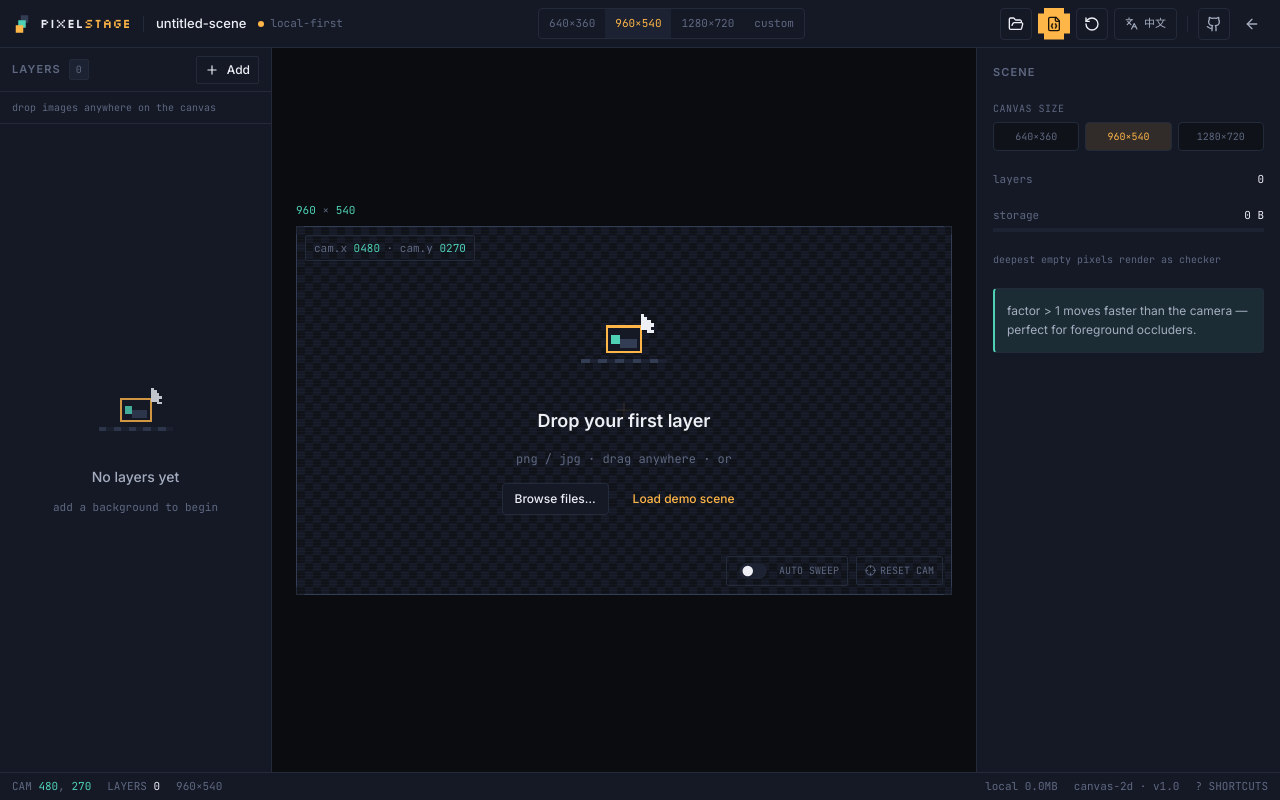
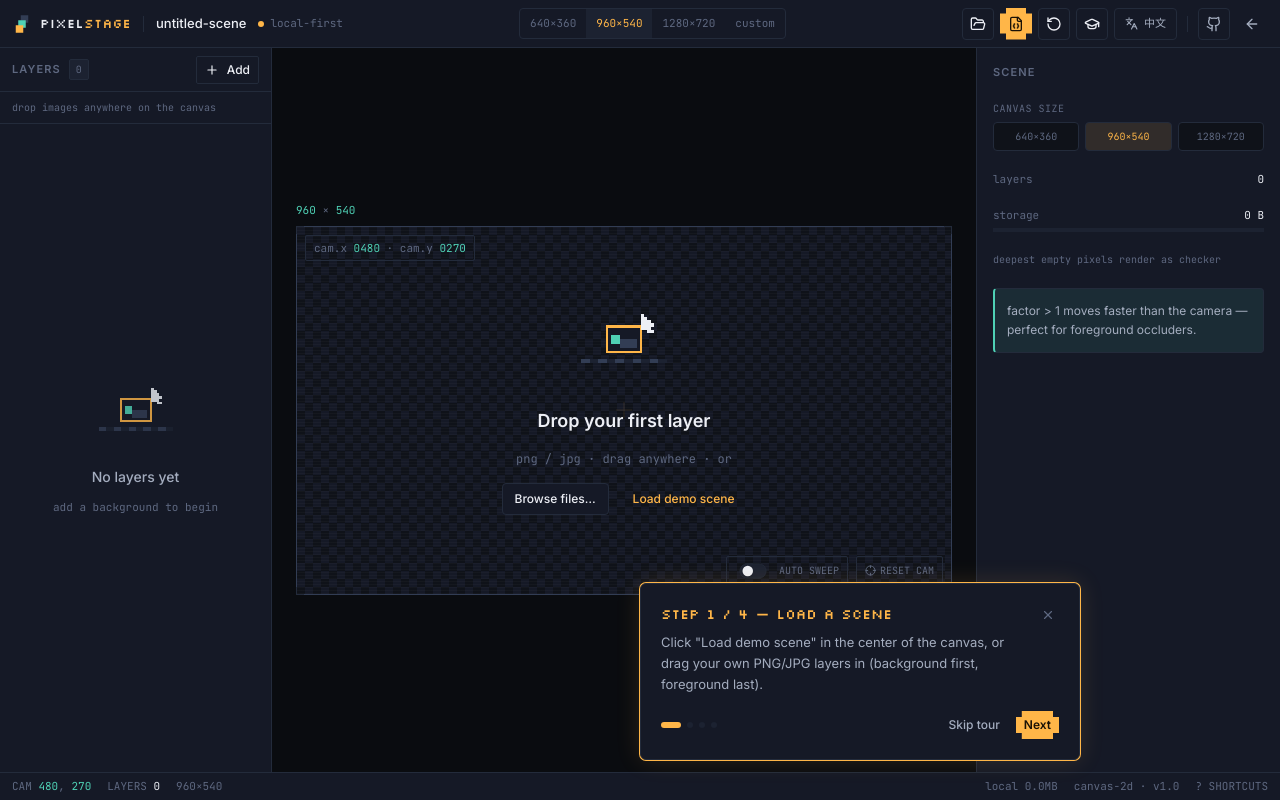
Before and after one commit to YUANYINGLONG-91/pixelstage, a React (Vite) app: page /editor in a window 1280 px wide. Built offline with nearby package versions, Linux system fonts and the light colour scheme.

Commit message:
Add first-run onboarding tour (4 steps, bilingual) + tutorial button

```diff
--- /dev/null
+++ b/src/components/editor/Onboarding.tsx
@@ -0,0 +1,115 @@
+import { useEffect, useState } from "react";
+import { AnimatePresence, motion } from "framer-motion";
+import { X } from "lucide-react";
+import { Button } from "@/components/ui/button";
+import { useT } from "@/i18n";
+import type { DictKey } from "@/i18n/dict";
+
+const ONBOARDED_KEY = "pixelstage.onboarded";
+
+const STEPS: { title: DictKey; body: DictKey }[] = [
+  { title: "onb.s1t", body: "onb.s1b" },
+  { title: "onb.s2t", body: "onb.s2b" },
+  { title: "onb.s3t", body: "onb.s3b" },
+  { title: "onb.s4t", body: "onb.s4b" },
+];
+
+export function useOnboarding() {
+  const [open, setOpen] = useState(false);
+  useEffect(() => {
+    if (!localStorage.getItem(ONBOARDED_KEY)) {
+      const timer = setTimeout(() => setOpen(true), 600);
+      return () => clearTimeout(timer);
+    }
+  }, []);
+  const close = (done: boolean) => {
+    if (done) localStorage.setItem(ONBOARDED_KEY, "1");
+    setOpen(false);
+  };
+  return { open, close, reopen: () => setOpen(true) };
+}
+
+export default function Onboarding({
+  open,
+  onClose,
+}: {
+  open: boolean;
+  onClose: (done: boolean) => void;
+}) {
+  const t = useT();
+  const [step, setStep] = useState(0);
+  const last = step === STEPS.length - 1;
+
+  useEffect(() => {
+    if (open) setStep(0);
+  }, [open]);
+
+  return (
+    <AnimatePresence>
+      {open && (
+        <motion.div
+          initial={{ opacity: 0, y: 24 }}
+          animate={{ opacity: 1, y: 0 }}
+          exit={{ opacity: 0, y: 12 }}
+          transition={{ duration: 0.3, ease: [0.16, 1, 0.3, 1] }}
+          className="absolute bottom-10 left-1/2 z-40 w-[min(440px,calc(100%-32px))] -translate-x-1/2"
+        >
+          <div className="rounded-md border border-amber/50 bg-bg-2 p-5 shadow-[0_16px_48px_rgba(0,0,0,0.5)] amber-glow">
+            <div className="flex items-start justify-between gap-3">
+              <div>
+                <p className="font-pixel text-sm text-amber">{t(STEPS[step].title)}</p>
+                <p className="mt-2 text-[13px] leading-relaxed text-text-2">
+                  {t(STEPS[step].body)}
+                </p>
+              </div>
+              <button
+                onClick={() => onClose(true)}
+                className="shrink-0 rounded p-1 text-text-3 hover:text-text-1"
+                aria-label="Close"
+              >
+                <X size={14} />
+              </button>
+            </div>
+
+            <div className="mt-4 flex items-center justify-between">
+              {/* progress dots */}
+              <div className="flex gap-1.5">
+                {STEPS.map((_, i) => (
+                  <button
+                    key={i}
+                    onClick={() => setStep(i)}
+                    className={
+                      i === step
+                        ? "h-1.5 w-5 rounded-full bg-amber"
+                        : "h-1.5 w-1.5 rounded-full bg-bg-3 hover:bg-text-3"
+                    }
+                    aria-label={`Step ${i + 1}`}
+                  />
+                ))}
+              </div>
+              <div className="flex gap-2">
+                {step > 0 && (
+                  <Button variant="ghost" size="xs" onClick={() => setStep(step - 1)}>
+                    {t("onb.prev")}
+                  </Button>
+                )}
+                {step === 0 && (
+                  <Button variant="ghost" size="xs" onClick={() => onClose(true)}>
+                    {t("onb.skip")}
+                  </Button>
+                )}
+                <Button
+                  variant="primary"
+                  size="xs"
+                  onClick={() => (last ? onClose(true) : setStep(step + 1))}
+                >
+                  {last ? t("onb.done") : t("onb.next")}
+                </Button>
+              </div>
+            </div>
+          </div>
+        </motion.div>
+      )}
+    </AnimatePresence>
+  );
+}
--- a/src/components/editor/TopBar.tsx
+++ b/src/components/editor/TopBar.tsx
@@ -1,7 +1,7 @@
 import { GITHUB_URL } from "@/lib/constants";
 import { useEffect, useRef, useState } from "react";
 import { Link } from "react-router-dom";
-import { ArrowLeft, FileJson, FolderOpen, Github, RotateCcw } from "lucide-react";
+import { ArrowLeft, FileJson, FolderOpen, Github, GraduationCap, RotateCcw } from "lucide-react";
 import { Button } from "@/components/ui/button";
 import {
   Dialog,
@@ -29,10 +29,12 @@ export default function TopBar({
   savedAt,
   onExport,
   onOpenProject,
+  onOpenTutorial,
 }: {
   savedAt: Date | null;
   onExport: () => void;
   onOpenProject: () => void;
+  onOpenTutorial: () => void;
 }) {
   const { name, setName, canvasSize, setCanvasSize, resetScene, layers } = useSceneStore();
   const [editingName, setEditingName] = useState(false);
@@ -201,6 +203,14 @@ export default function TopBar({
           </TooltipTrigger>
           <TooltipContent>{t("ed.resetScene")}</TooltipContent>
         </Tooltip>
+        <Tooltip>
+          <TooltipTrigger asChild>
+            <Button variant="outline" size="icon" onClick={onOpenTutorial} aria-label="Tutorial">
+              <GraduationCap />
+            </Button>
+          </TooltipTrigger>
+          <TooltipContent>{t("onb.help")}</TooltipContent>
+        </Tooltip>
         <LangToggle />
         <div className="mx-1 h-4 w-px bg-border" />
         <a
--- a/src/i18n/dict.ts
+++ b/src/i18n/dict.ts
@@ -154,6 +154,33 @@ export const dict = {
     en: "Local save failed — storage may be full. Export a project file soon.",
     zh: "本地保存失败 —— 存储可能已满。请尽快导出项目文件。",
   },
+
+  /* ------------------------------- onboarding ------------------------------- */
+  "onb.s1t": { en: "Step 1 / 4 — Load a scene", zh: "第 1 步 / 共 4 步 —— 载入场景" },
+  "onb.s1b": {
+    en: "Click \"Load demo scene\" in the center of the canvas, or drag your own PNG/JPG layers in (background first, foreground last).",
+    zh: "点击画布中央的「加载示例场景」，或直接把 PNG/JPG 图片拖进来（先背景，再前景）。",
+  },
+  "onb.s2t": { en: "Step 2 / 4 — Drag the camera", zh: "第 2 步 / 共 4 步 —— 拖动镜头" },
+  "onb.s2b": {
+    en: "Press and drag on the canvas — near layers move fast, far layers move slow. That's 2.5D parallax. The AUTO SWEEP toggle (bottom right) pans the camera for you.",
+    zh: "按住画布左右拖动 —— 近景跑得快、远景几乎不动，这就是 2.5D 视差。右下角的「自动扫镜」开关可以让镜头自己平移。",
+  },
+  "onb.s3t": { en: "Step 3 / 4 — Tune depth factors", zh: "第 3 步 / 共 4 步 —— 调视差系数" },
+  "onb.s3b": {
+    en: "Select a layer on the left, then drag factorX / factorY on the right: 0 = pinned to screen, 1 = glued to camera. The formula below shows the layer's real displacement live.",
+    zh: "左侧选中一个图层，右侧拖动 factorX / factorY 滑杆：0 = 钉死在屏幕，1 = 完全跟随镜头。下方公式会实时显示该层的实际位移。",
+  },
+  "onb.s4t": { en: "Step 4 / 4 — Export scene.json", zh: "第 4 步 / 共 4 步 —— 导出 scene.json" },
+  "onb.s4b": {
+    en: "Press Ctrl+E to export. Your game engine renders the exact same picture with the included ~20-line runtime — Phaser, Godot, Electron, or a bare <canvas>.",
+    zh: "按 Ctrl+E 导出。游戏端用附带的约 20 行 runtime 代码即可逐像素复现画面 —— Phaser、Godot、Electron 或裸 <canvas> 均可。",
+  },
+  "onb.next": { en: "Next", zh: "下一步" },
+  "onb.prev": { en: "Back", zh: "上一步" },
+  "onb.skip": { en: "Skip tour", zh: "跳过教程" },
+  "onb.done": { en: "Start creating", zh: "开始创作" },
+  "onb.help": { en: "Tutorial", zh: "新手教程" },
 
   /* ---------------------------------- home ---------------------------------- */
   "hero.eyebrow": { en: "Open-source 2.5D parallax scene editor", zh: "开源 2.5D 视差场景编辑器" },
--- a/src/pages/EditorPage.tsx
+++ b/src/pages/EditorPage.tsx
@@ -3,6 +3,7 @@ import EditorViewport from "@/components/editor/EditorViewport";
 import ExportModal from "@/components/editor/ExportModal";
 import Inspector from "@/components/editor/Inspector";
 import LayerPanel from "@/components/editor/LayerPanel";
+import Onboarding, { useOnboarding } from "@/components/editor/Onboarding";
 import OpenProjectModal from "@/components/editor/OpenProjectModal";
 import ShortcutsModal from "@/components/editor/ShortcutsModal";
 import StatusBar from "@/components/editor/StatusBar";
@@ -21,6 +22,7 @@ export default function EditorPage() {
   const dragDepth = useRef(0);
   const { savedAt, restored } = useAutosave();
   const t = useT();
+  const onboarding = useOnboarding();
 
   // one-time restore toast
   useEffect(() => {
@@ -152,6 +154,7 @@ export default function EditorPage() {
         savedAt={savedAt}
         onExport={() => setExportOpen(true)}
         onOpenProject={() => setOpenProjectOpen(true)}
+        onOpenTutorial={onboarding.reopen}
       />
 
       <div className="flex min-h-0 flex-1">
@@ -159,6 +162,7 @@ export default function EditorPage() {
           <LayerPanel />
         </div>
         <EditorViewport dragOver={dragOver} onBrowse={() => fileInputRef.current?.click()} />
+        <Onboarding open={onboarding.open} onClose={onboarding.close} />
         <div className="hidden md:flex">
           <Inspector />
         </div>
```
